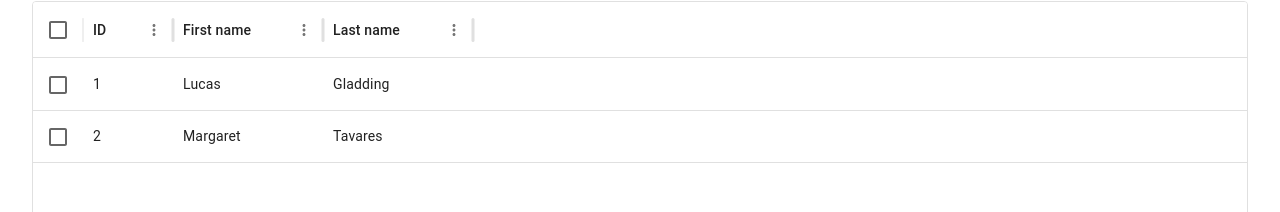
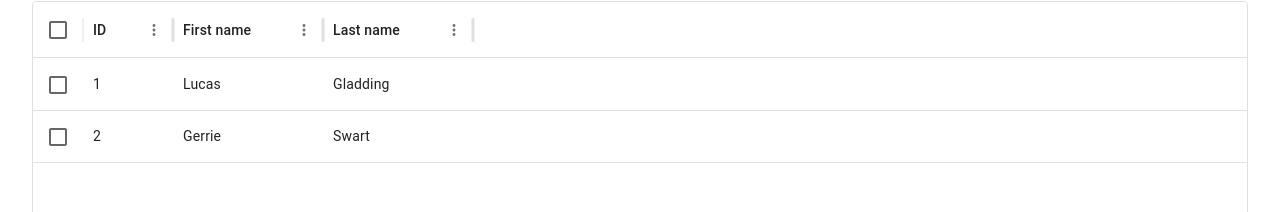
Before and after one commit to lucasgladding/kwjs-test-design, a Next.js app: page /mui-data-grid in a window 1280 px wide. Shown: the part 87-299 px from the top of the page. Built offline with nearby package versions, Linux system fonts and the light colour scheme.

Commit message:
Updated types and data.

```diff
--- a/src/data/contacts.ts
+++ b/src/data/contacts.ts
@@ -8,5 +8,5 @@ export interface Contact {
 
 export const contacts: Contact[] = [
     { id: 1, name: { first: "Lucas", last: "Gladding" } },
-    { id: 2, name: { first: "Margaret", last: "Tavares" } },
+    { id: 2, name: { first: "Gerrie", last: "Swart" } },
 ];
```
Also changed, not shown: 1 other file (tests, documents, lock files or other folders).
